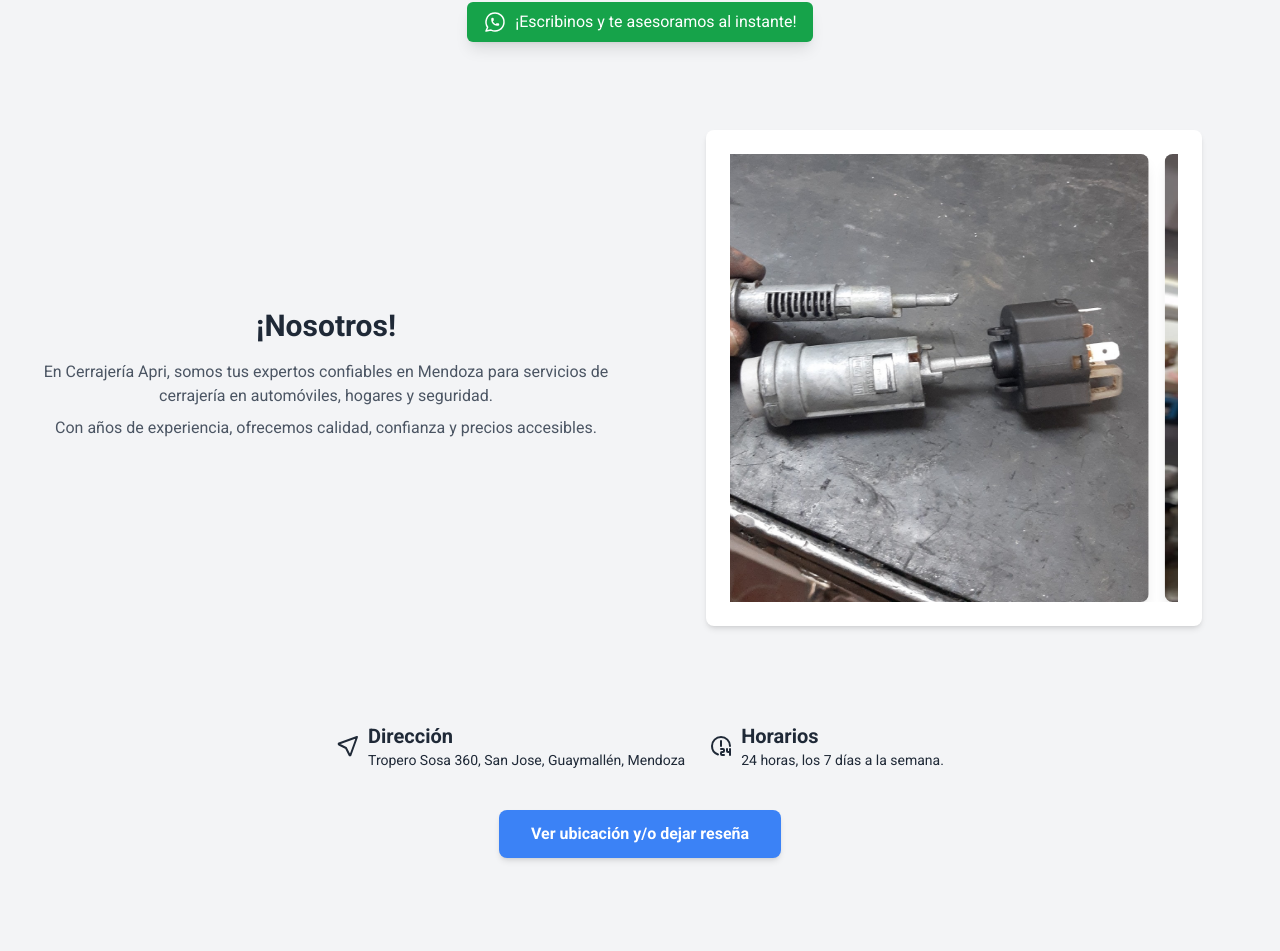
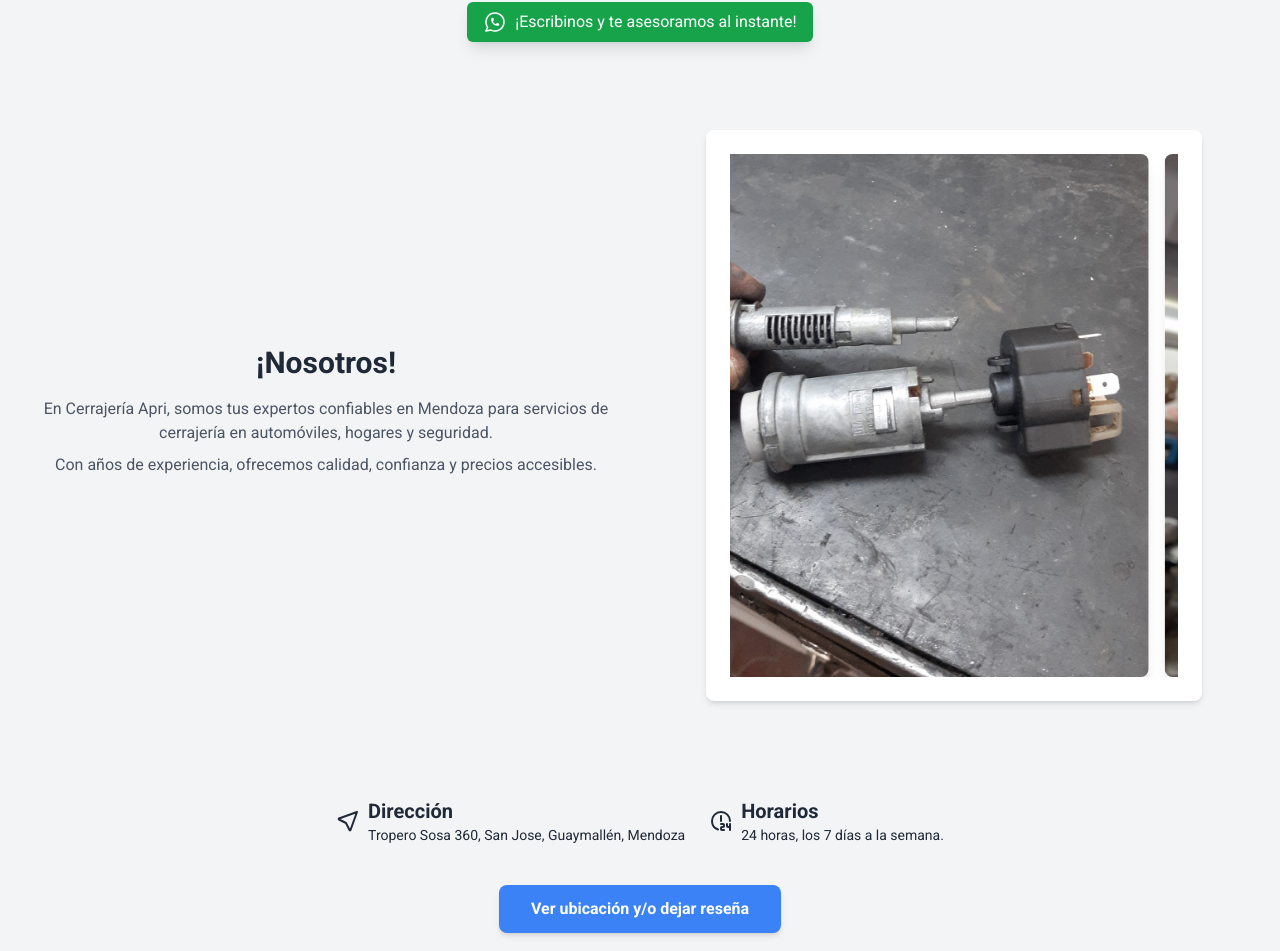
Before and after one commit to alexmp2602/apri-cerrajeria, a Next.js app: page / in a window 1280 px wide. Shown: the part 1299-2250 px from the top of the page. Built offline with nearby package versions, Linux system fonts and the light colour scheme.

Commit message:
Actualizar estilos y contenido del componente de ubicación, enlaces en el encabezado y el pie de página, y ajustes en estilos y bibliotecas de animación.

```diff
--- a/src/app/page.tsx
+++ b/src/app/page.tsx
@@ -26,6 +26,7 @@ export default function Home() {
       <div className="fixed bottom-4 right-4">
         <Link
           href="https://wa.me/+542615188484?text=¡Hola!%20Me%20gustaría%20saber%20más%20sobre%20sus%20servicios."
+          replace
           className="inline-flex items-center justify-center w-12 h-12 rounded-full bg-green-600 text-white shadow-lg hover:bg-gray-700 focus:outline-none focus:ring-2 focus:ring-gray-800"
         >
           <WhatsappIcon className="h-6 w-6" />
--- a/src/components/Cta.tsx
+++ b/src/components/Cta.tsx
@@ -5,8 +5,9 @@ export default function Cta() {
   return (
     <section className="w-full py-6 flex justify-center">
       <Link
-        className="gap-2 p-4 my-4 inline-flex h-10 items-center justify-center rounded-md bg-green-600 text-white shadow-lg hover:bg-gray-700 focus:outline-none focus:ring-2 focus:ring-gray-800"
+        className="gap-2 p-4 my-4 inline-flex h-10 items-center justify-center rounded-md bg-green-600 text-white shadow-lg hover:bg-gray-700 focus:outline-none focus:ring-2 focus:ring-gray-800 active:bg-green-600"
         href="https://wa.me/+542615188484?text=¡Hola!%20Me%20gustaría%20saber%20más%20sobre%20sus%20servicios."
+        replace
       >
         <WhatsappIcon />
         ¡Escribinos y te asesoramos al instante!
--- a/src/components/Footer.tsx
+++ b/src/components/Footer.tsx
@@ -17,6 +17,7 @@ export default function Footer() {
         <Link
           className="my-6 inline-flex h-10 items-center justify-center rounded-md bg-yellow-300 dark:bg-yellow-400 p-4 text-sm font-medium text-gray-800 dark:text-gray-800 shadow gap-2 transition-colors hover:bg-gray-800/90 focus-visible:outline-none focus-visible:ring-1 focus-visible:ring-gray-950 disabled:pointer-events-none disabled:opacity-50 dark:hover:bg-gray-50/90 dark:hover:text-gray-800 dark:focus-visible:ring-gray-300"
           href="tel:+542615188484"
+          replace
         >
           <SmartphoneIcone />
           Llámanos ahora
--- a/src/components/Hero.tsx
+++ b/src/components/Hero.tsx
@@ -39,6 +39,7 @@ export default function Hero() {
           <Link
           className="inline-flex h-10 items-center justify-center rounded-md bg-yellow-300 dark:bg-yellow-400 p-4 text-sm font-medium text-gray-800 dark:text-gray-800 shadow gap-2 transition-colors hover:bg-gray-800/90 focus-visible:outline-none focus-visible:ring-1 focus-visible:ring-gray-950 disabled:pointer-events-none disabled:opacity-50 dark:hover:bg-gray-50/90 dark:hover:text-gray-800 dark:focus-visible:ring-gray-300"
           href="tel:+542615188484"
+          replace
         >
           <SmartphoneIcone />
           ¡Contáctanos ahora!
--- a/src/components/Location.tsx
+++ b/src/components/Location.tsx
@@ -33,6 +33,7 @@ export default function Location() {
             href="https://www.google.com/maps/place/Cerrajeria+APRI.+24hs.+(+URGENCIAS)/@-32.8949951,-68.8088155,17z/data=!4m15!1m8!3m7!1s0x967e0ecae4861ca7:0x4c7fcf79ed295959!2sTropero+Sosa+360,+M5519+San+Jos%C3%A9,+Mendoza!3b1!8m2!3d-32.8949951!4d-68.8088155!16s%2Fg%2F11vr8_gnb5!3m5!1s0x967e0fd25c2a40e5:0xe61daffa536791aa!8m2!3d-32.8949951!4d-68.8088155!16s%2Fg%2F11n86qdw_8?entry=ttu"
             target="_blank"
             rel="noopener noreferrer"
+            replace
             className="inline-block bg-blue-500 hover:bg-blue-600 text-white font-semibold py-3 px-8 rounded-lg shadow-md transition duration-300"
           >
             Ver ubicación y/o dejar reseña
--- a/src/components/Nosotros.tsx
+++ b/src/components/Nosotros.tsx
@@ -47,7 +47,7 @@ export default function Nosotros() {
                             height={400}
                             src="/ntros.jpg"
                             style={{
-                              aspectRatio: "600/600",
+                              aspectRatio: "600/700",
                             }}
                             width={600}
                           />
@@ -59,7 +59,7 @@ export default function Nosotros() {
                             height={400}
                             src="/tr1.jpg"
                             style={{
-                              aspectRatio: "600/600",
+                              aspectRatio: "600/700",
                             }}
                             width={600}
                           />
@@ -71,7 +71,7 @@ export default function Nosotros() {
                             height={400}
                             src="/tr2.jpg"
                             style={{
-                              aspectRatio: "600/600",
+                              aspectRatio: "600/700",
                             }}
                             width={600}
                           />
@@ -83,7 +83,7 @@ export default function Nosotros() {
                             height={400}
                             src="/tr3.jpg"
                             style={{
-                              aspectRatio: "600/600",
+                              aspectRatio: "600/700",
                             }}
                             width={600}
                           />
@@ -95,7 +95,7 @@ export default function Nosotros() {
                             height={400}
                             src="/tr4.jpg"
                             style={{
-                              aspectRatio: "600/600",
+                              aspectRatio: "600/700",
                             }}
                             width={600}
                           />
```
